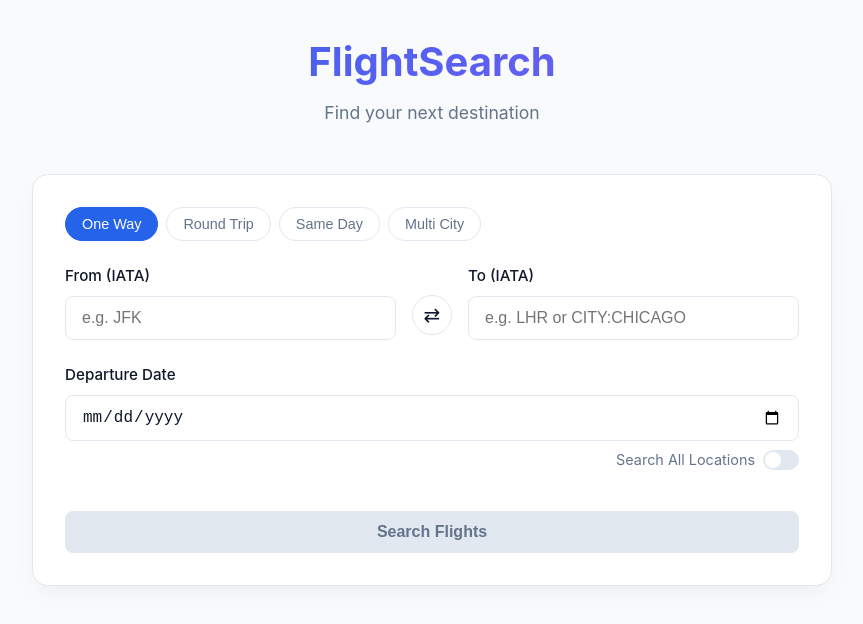
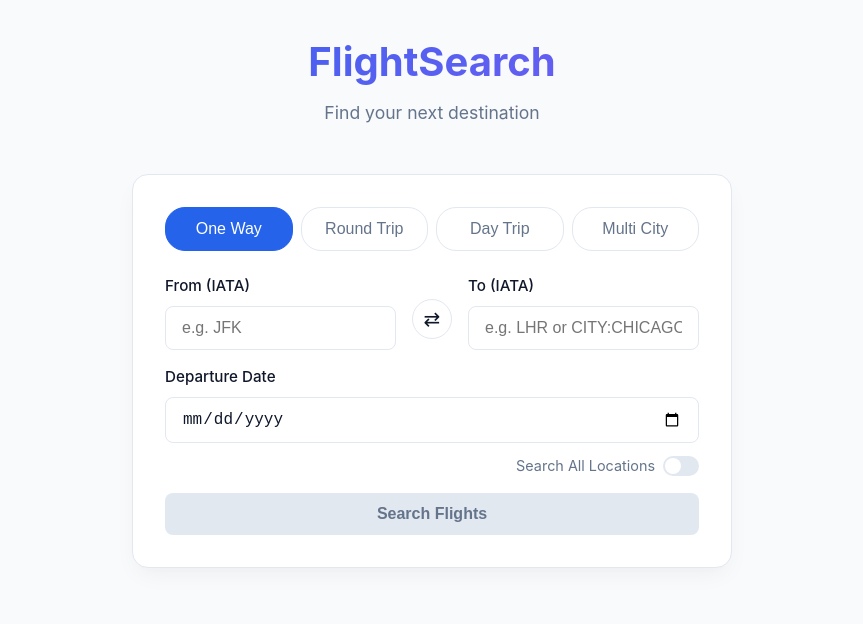
Before and after one commit to bkr541/getmydata, a Next.js app: page / in a window 1280 px wide. Shown: the top 624 px of the page, without its empty margins (208-1071 px from the left). Built offline with nearby package versions, Linux system fonts and the light colour scheme.

Commit message:
edit appearance

```diff
--- a/src/app/page.tsx
+++ b/src/app/page.tsx
@@ -19,7 +19,7 @@ function HomeContent() {
         <p>Find your next destination</p>
       </header>
 
-      <div style={{ maxWidth: '800px', margin: '0 auto', display: 'flex', flexDirection: 'column', gap: '2rem' }}>
+      <div style={{ maxWidth: '600px', margin: '0 auto', display: 'flex', flexDirection: 'column', gap: '2rem' }}>
         <section className="card">
           <SearchForm />
         </section>
--- a/src/components/SearchForm.module.css
+++ b/src/components/SearchForm.module.css
@@ -5,13 +5,12 @@
 
 .inputGroup {
     display: flex;
-    align-items: center;
+    align-items: flex-start;
     gap: 1rem;
 }
 
 .swapBtn {
     margin-top: 1.5rem;
-    /* align with inputs, below label */
     flex-shrink: 0;
     font-size: 1.25rem;
 }
@@ -33,18 +32,18 @@
     display: flex;
     gap: 0.5rem;
     margin-bottom: 1.5rem;
-    flex-wrap: wrap;
 }
 
 .tripTypeBtn {
-    padding: 0.5rem 1rem;
+    flex: 1;
+    padding: 0.75rem 1rem;
     border-radius: 20px;
     background: transparent;
     border: 1px solid var(--border-color);
     color: var(--text-muted);
     cursor: pointer;
     transition: all 0.2s;
-    font-size: 0.9rem;
+    font-size: 1rem;
     font-weight: 500;
 }
 
--- a/src/components/SearchForm.tsx
+++ b/src/components/SearchForm.tsx
@@ -19,7 +19,7 @@ export default function SearchForm() {
 
     const [tripType, setTripType] = useState('One Way');
     const [searchAllLocations, setSearchAllLocations] = useState(false);
-    const tripTypes = ['One Way', 'Round Trip', 'Same Day', 'Multi City'];
+    const tripTypes = ['One Way', 'Round Trip', 'Day Trip', 'Multi City'];
 
     useEffect(() => {
         setOrigin(searchQuery.origin);
@@ -31,7 +31,7 @@ export default function SearchForm() {
     }, [searchQuery]);
 
     useEffect(() => {
-        if (tripType === 'Same Day') {
+        if (tripType === 'Day Trip') {
             setDestination('');
             setSearchAllLocations(false);
         }
@@ -41,7 +41,7 @@ export default function SearchForm() {
         const isOriginValid = origin.length === 0 || origin.length === 3;
         const isDestinationValid = destination.length === 0 || destination.length === 3 || destination.startsWith('CITY:');
 
-        const hasRequiredField = tripType === 'Same Day'
+        const hasRequiredField = tripType === 'Day Trip'
             ? origin.length === 3
             : (origin.length === 3 || destination.length >= 3);
 
@@ -103,7 +103,7 @@ export default function SearchForm() {
 
         try {
             let response;
-            if (tripType === 'Same Day') {
+            if (tripType === 'Day Trip') {
                 // Day trips endpoint
                 response = await fetch(`/api/flights/dayTrips?origin=${origin}&date=${departureDate}&layovertime=${layoverTime}&nonstop=${nonstopDayTrip}`);
             } else if (!origin && destination) {
@@ -162,7 +162,7 @@ export default function SearchForm() {
             <div className={styles.inputGroup}>
                     <div className="form-group" style={{ flex: 1, marginBottom: 0 }}>
                         <label htmlFor="origin" className="form-label">
-                        {tripType === 'Same Day' ? 'Origin (IATA)' : 'From (IATA)'}
+                            {tripType === 'Day Trip' ? 'Origin (IATA)' : 'From (IATA)'}
                         </label>
                         <input
                             id="origin"
@@ -177,7 +177,7 @@ export default function SearchForm() {
                         />
                     </div>
 
-                {tripType !== 'Same Day' && (
+                    {tripType !== 'Day Trip' && (
                         <>
                             <button type="button" className={`btn-icon ${styles.swapBtn}`} onClick={handleSwap} aria-label="Swap origin and destination" title="Swap origin and destination">
                                 ⇄
@@ -198,9 +198,41 @@ export default function SearchForm() {
                             </div>
                         </>
                     )}
+                </div>
 
-                {tripType === 'Same Day' && (
-                    <div style={{ display: 'flex', flexDirection: 'column', gap: '0.25rem' }}>
+                <div className={styles.inputGroup} style={{ marginTop: '1rem' }}>
+                    <div className="form-group" style={{ flex: 1, marginBottom: 0 }}>
+                        <label htmlFor="departureDate" className="form-label">Departure Date</label>
+                        <input
+                            id="departureDate"
+                            type="date"
+                            className="form-input"
+                            value={departureDate}
+                            onChange={(e) => setDepartureDate(e.target.value)}
+                            required
+                        />
+                    </div>
+
+                    {tripType === 'Round Trip' && (
+                        <>
+                            <div style={{ width: '40px', flexShrink: 0 }} />
+                            <div className="form-group" style={{ flex: 1, marginBottom: 0 }}>
+                                <label htmlFor="returnDate" className="form-label">Return Date</label>
+                                <input
+                                    id="returnDate"
+                                    type="date"
+                                    className="form-input"
+                                    value={returnDate}
+                                    onChange={(e) => setReturnDate(e.target.value)}
+                                    required
+                                />
+                            </div>
+                        </>
+                    )}
+                </div>
+
+            {tripType === 'Day Trip' && (
+                <div style={{ display: 'flex', alignItems: 'flex-start', gap: '1.5rem', marginTop: '1rem' }}>
                     <div className="form-group" style={{ marginBottom: 0 }}>
                         <label htmlFor="layoverTime" className="form-label">Layover Min (Hours)</label>
                         <input
@@ -214,7 +246,7 @@ export default function SearchForm() {
                             required
                         />
                     </div>
-                        <div className={styles.searchAllContainer} style={{ justifyContent: 'flex-start', marginTop: '0.5rem' }}>
+                    <div className={styles.searchAllContainer} style={{ justifyContent: 'flex-start', marginTop: '1.75rem' }}>
                         <label className={styles.toggleSwitch}>
                             <input
                                 type="checkbox"
@@ -227,33 +259,9 @@ export default function SearchForm() {
                     </div>
                 </div>
             )}
-            </div>
 
-            <div className="form-group" style={{ marginTop: '1.5rem', marginBottom: '1.5rem' }}>
-                <label htmlFor="departureDate" className="form-label">Departure Date</label>
-                <input
-                    id="departureDate"
-                    type="date"
-                    className="form-input"
-                    value={departureDate}
-                    onChange={(e) => setDepartureDate(e.target.value)}
-                    required
-                />
-                {tripType === 'Round Trip' && (
-                    <div className="form-group" style={{ marginLeft: '1rem' }}>
-                        <label htmlFor="returnDate" className="form-label">Return Date</label>
-                        <input
-                            id="returnDate"
-                            type="date"
-                            className="form-input"
-                            value={returnDate}
-                            onChange={(e) => setReturnDate(e.target.value)}
-                            required
-                        />
-                    </div>
-                )}
-                {tripType !== 'Same Day' && (
-                    <div className={styles.searchAllContainer}>
+            {tripType !== 'Day Trip' && (
+                <div className={styles.searchAllContainer} style={{ marginTop: '0.75rem' }}>
                     <span>Search All Locations</span>
                     <label className={styles.toggleSwitch}>
                         <input
@@ -265,7 +273,6 @@ export default function SearchForm() {
                     </label>
                 </div>
             )}
-            </div>
 
             {showBothFilledError && (
                 <p className="error-text">Both inputs cannot have a value while 'Search All Locations' is on.</p>
```
Lines whose indentation alone changed are shown as unchanged.
